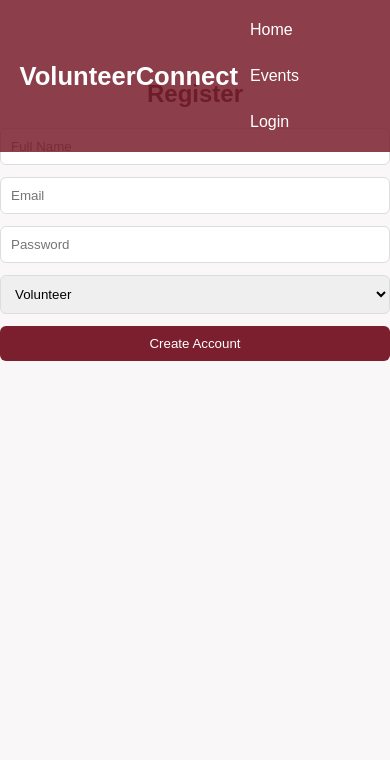
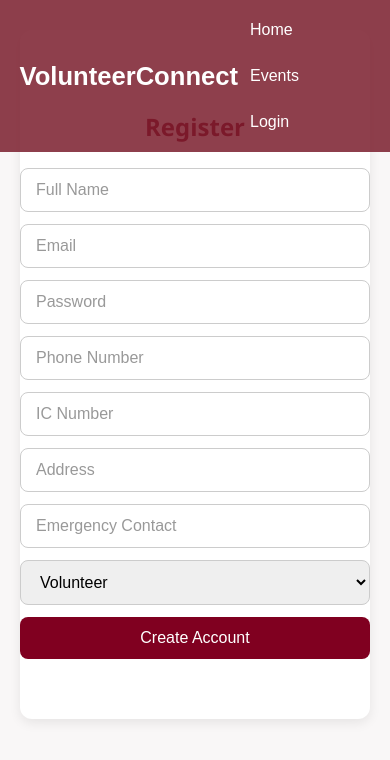
Before and after one commit to syamie66/volunteerconnect, a React (Create React App) app: page /register in a window 390 px wide. Shown: the top 760 px of the page. Built offline with nearby package versions, Linux system fonts and the light colour scheme; no server answers.

Commit message:
Your descriptive commit message

```diff
--- /dev/null
+++ b/src/pages/Dashboard.css
@@ -0,0 +1,70 @@
+.dashboard-container {
+  max-width: 900px;
+  margin: 40px auto;
+  padding: 20px;
+  font-family: 'Segoe UI', Tahoma, Geneva, Verdana, sans-serif;
+}
+
+.dashboard-title {
+  text-align: center;
+  color: #800020; /* Burgundy */
+  margin-bottom: 30px;
+  font-size: 28px;
+  font-weight: 600;
+}
+
+.dashboard-card {
+  background: #fff;
+  padding: 25px;
+  border-radius: 12px;
+  box-shadow: 0 4px 12px rgba(128, 0, 32, 0.1);
+  margin-bottom: 25px;
+}
+
+.dashboard-card h2 {
+  color: #800020;
+  margin-bottom: 15px;
+  font-weight: 600;
+}
+
+.event-list {
+  list-style: none;
+  padding: 0;
+  margin: 0;
+}
+
+.event-item {
+  padding: 10px 0;
+  border-bottom: 1px solid #f0e6e6;
+  transition: background 0.2s;
+}
+
+.event-item:hover {
+  background-color: #f9e6eb;
+}
+
+.no-event {
+  font-style: italic;
+  color: #800020;
+}
+
+.loading-text {
+  text-align: center;
+  font-size: 18px;
+  color: #800020;
+}
+
+@media (max-width: 600px) {
+  .dashboard-container {
+    margin: 20px;
+    padding: 15px;
+  }
+
+  .dashboard-title {
+    font-size: 24px;
+  }
+
+  .dashboard-card {
+    padding: 20px;
+  }
+}
--- a/src/pages/Dashboard.jsx
+++ b/src/pages/Dashboard.jsx
@@ -1,15 +1,70 @@
-import React from 'react';
-import { useAuth } from '../contexts/AuthContext';
+// src/pages/Dashboard.jsx
+import React, { useEffect, useState } from "react";
+import { useAuth } from "../contexts/AuthContext";
+import { db } from "../firebase";
+import { collection, getDocs, doc, getDoc } from "firebase/firestore";
+import './Dashboard.css'; // <-- Make sure this file exists in the same folder
 
 export default function Dashboard() {
-  const { profile } = useAuth();
+  const { currentUser } = useAuth();
+  const [userInfo, setUserInfo] = useState(null);
+  const [appliedEvents, setAppliedEvents] = useState([]);
+  const [loading, setLoading] = useState(true);
+
+  useEffect(() => {
+    if (!currentUser) return;
+
+    const fetchUserInfo = async () => {
+      const userRef = doc(db, "users", currentUser.uid);
+      const docSnap = await getDoc(userRef);
+      if (docSnap.exists()) setUserInfo(docSnap.data());
+    };
+
+    const fetchAppliedEvents = async () => {
+      const eventsRef = collection(db, "events");
+      const eventsSnap = await getDocs(eventsRef);
+      const events = eventsSnap.docs
+        .map(doc => ({ id: doc.id, ...doc.data() }))
+        .filter(event => event.participants?.includes(currentUser.uid));
+      setAppliedEvents(events);
+    };
+
+    Promise.all([fetchUserInfo(), fetchAppliedEvents()]).then(() => setLoading(false));
+  }, [currentUser]);
+
+  if (!currentUser) return <p className="loading-text">Please login to see your dashboard.</p>;
+  if (loading) return <p className="loading-text">Loading dashboard...</p>;
 
   return (
-    <section className="section">
-      <h2>Volunteer Dashboard</h2>
-      <p>Welcome, {profile?.name || 'Volunteer'}!</p>
-      <p>Role: {profile?.role}</p>
-      <p>Here you can view upcoming events and register for them.</p>
-    </section>
+    <div className="dashboard-container">
+      <h1 className="dashboard-title">👤 Welcome, {userInfo?.name || currentUser.displayName}</h1>
+
+      {/* Personal Information */}
+      <section className="dashboard-card">
+        <h2>Personal Information</h2>
+        <p><strong>Full Name:</strong> {userInfo?.name}</p>
+        <p><strong>Email:</strong> {currentUser.email}</p>
+        <p><strong>Phone:</strong> {userInfo?.phone}</p>
+        <p><strong>IC Number:</strong> {userInfo?.icNumber}</p>
+        <p><strong>Address:</strong> {userInfo?.address}</p>
+        <p><strong>Emergency Contact:</strong> {userInfo?.emergencyContact}</p>
+      </section>
+
+      {/* Participated Events */}
+      <section className="dashboard-card">
+        <h2>My Participations</h2>
+        {appliedEvents.length === 0 ? (
+          <p className="no-event">You haven't applied to any events yet.</p>
+        ) : (
+          <ul className="event-list">
+            {appliedEvents.map(event => (
+              <li key={event.id} className="event-item">
+                <strong>{event.title}</strong> — {event.date} @ {event.time}
+              </li>
+            ))}
+          </ul>
+        )}
+      </section>
+    </div>
   );
 }
--- /dev/null
+++ b/src/pages/Register.css
@@ -0,0 +1,96 @@
+/* Form Container */
+.section {
+  max-width: 450px;
+  margin: 50px auto;
+  padding: 30px;
+  border-radius: 12px;
+  background-color: #fff; /* clean white background */
+  box-shadow: 0 4px 12px rgba(0, 0, 0, 0.08); /* subtle shadow */
+  font-family: 'Segoe UI', Tahoma, Geneva, Verdana, sans-serif;
+}
+
+/* Heading */
+.section h2 {
+  text-align: center;
+  margin-bottom: 25px;
+  font-size: 28px;
+  color: #800020; /* burgundy */
+  font-weight: 600;
+}
+
+/* Message */
+.message {
+  text-align: center;
+  color: #800020; /* burgundy for success/info */
+  margin-bottom: 15px;
+  font-weight: 500;
+}
+
+/* Form layout */
+.form {
+  display: flex;
+  flex-direction: column;
+  gap: 15px;
+}
+
+/* Input and select styling */
+.form input,
+.form select {
+  padding: 12px 15px;
+  font-size: 16px;
+  border-radius: 8px;
+  border: 1px solid #ccc;
+  width: 100%;
+  box-sizing: border-box;
+  transition: border-color 0.3s, box-shadow 0.3s;
+}
+
+/* Input focus */
+.form input:focus,
+.form select:focus {
+  outline: none;
+  border-color: #800020; /* burgundy */
+  box-shadow: 0 0 6px rgba(128, 0, 32, 0.3);
+}
+
+/* Button styling */
+.form button {
+  padding: 12px;
+  font-size: 16px;
+  border-radius: 8px;
+  border: none;
+  background-color: #800020; /* burgundy */
+  color: #fff;
+  cursor: pointer;
+  font-weight: 500;
+  transition: background-color 0.3s, transform 0.2s;
+}
+
+/* Button hover */
+.form button:hover:not(:disabled) {
+  background-color: #a00030; /* slightly lighter burgundy */
+  transform: translateY(-1px);
+}
+
+/* Disabled button */
+.form button:disabled {
+  background-color: #b98a8a;
+  cursor: not-allowed;
+}
+
+/* Placeholder styling */
+.form input::placeholder {
+  color: #999;
+}
+
+/* Responsive */
+@media (max-width: 500px) {
+  .section {
+    margin: 30px 20px;
+    padding: 25px;
+  }
+
+  .section h2 {
+    font-size: 24px;
+  }
+}
--- a/src/pages/Register.jsx
+++ b/src/pages/Register.jsx
@@ -1,16 +1,25 @@
 import React, { useState } from 'react';
 import { useNavigate } from 'react-router-dom';
 import { useAuth } from '../contexts/AuthContext';
+import { db } from '../firebase';
+import { doc, setDoc } from 'firebase/firestore';
+import './Register.css'; // <-- Import CSS here
 
 export default function Register() {
   const { register } = useAuth();
+  const navigate = useNavigate();
+
+  // States for all form fields
   const [name, setName] = useState('');
   const [email, setEmail] = useState('');
   const [password, setPassword] = useState('');
   const [userType, setUserType] = useState('volunteer'); // volunteer or NGO
+  const [phone, setPhone] = useState('');
+  const [icNumber, setIcNumber] = useState('');
+  const [address, setAddress] = useState('');
+  const [emergencyContact, setEmergencyContact] = useState('');
   const [loading, setLoading] = useState(false);
   const [message, setMessage] = useState('');
-  const navigate = useNavigate();
 
   const handleSubmit = async (e) => {
     e.preventDefault();
@@ -18,13 +27,20 @@ export default function Register() {
     setMessage('');
 
     try {
-      // Call register from AuthContext
+      // Register the user
       const user = await register(email, password, userType);
 
-      // Optionally, store name in the same Firestore doc
-      // If you want to add 'name' field:
-      // import { doc, setDoc } from 'firebase/firestore';
-      // await setDoc(doc(db, 'users', user.uid), { name }, { merge: true });
+      // Save all additional info in Firestore
+      await setDoc(doc(db, 'users', user.uid), {
+        name,
+        email,
+        userType,
+        phone,
+        icNumber,
+        address,
+        emergencyContact,
+        createdAt: new Date()
+      });
 
       setMessage('Registration successful!');
       navigate('/'); // redirect to home or dashboard
@@ -47,33 +63,63 @@ export default function Register() {
   return (
     <section className="section">
       <h2>Register</h2>
-      {message && <p>{message}</p>}
+      {message && <p className="message">{message}</p>}
+
       <form onSubmit={handleSubmit} className="form">
         <input
           type="text"
+          placeholder="Full Name"
           value={name}
           onChange={(e) => setName(e.target.value)}
-          placeholder="Full Name"
           required
         />
         <input
           type="email"
+          placeholder="Email"
           value={email}
           onChange={(e) => setEmail(e.target.value)}
-          placeholder="Email"
           required
         />
         <input
           type="password"
+          placeholder="Password"
           value={password}
           onChange={(e) => setPassword(e.target.value)}
-          placeholder="Password"
+          required
+        />
+        <input
+          type="tel"
+          placeholder="Phone Number"
+          value={phone}
+          onChange={(e) => setPhone(e.target.value)}
+          required
+        />
+        <input
+          type="text"
+          placeholder="IC Number"
+          value={icNumber}
+          onChange={(e) => setIcNumber(e.target.value)}
+          required
+        />
+        <input
+          type="text"
+          placeholder="Address"
+          value={address}
+          onChange={(e) => setAddress(e.target.value)}
+          required
+        />
+        <input
+          type="tel"
+          placeholder="Emergency Contact"
+          value={emergencyContact}
+          onChange={(e) => setEmergencyContact(e.target.value)}
           required
         />
         <select value={userType} onChange={(e) => setUserType(e.target.value)}>
           <option value="volunteer">Volunteer</option>
           <option value="NGO">NGO</option>
         </select>
+
         <button type="submit" disabled={loading}>
           {loading ? 'Creating Account...' : 'Create Account'}
         </button>
```
